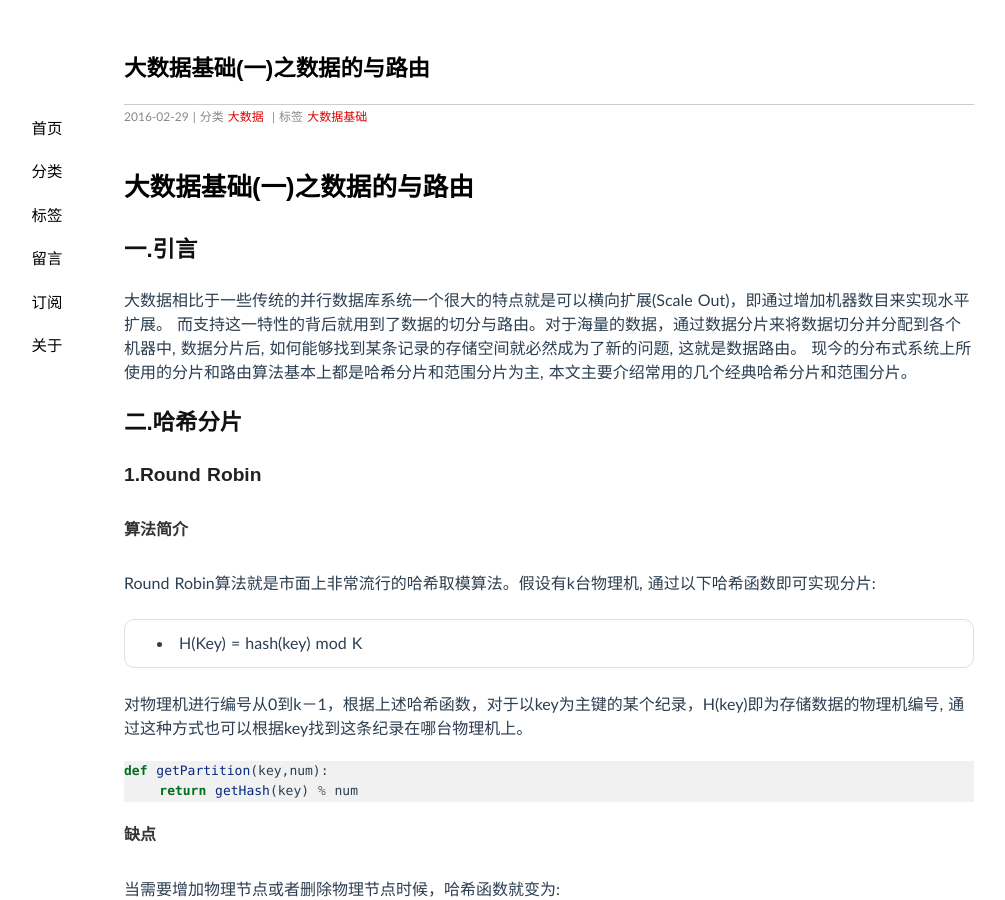
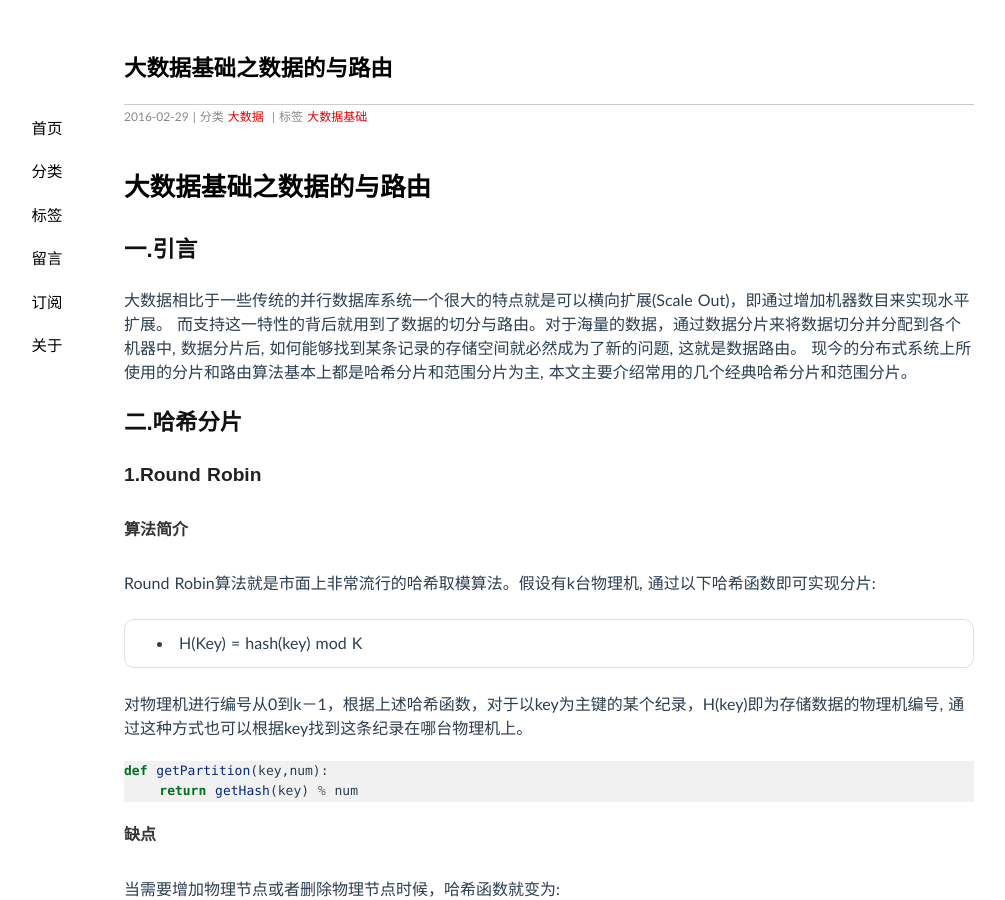
Before and after one commit to luyee/lamborryan.github.io, a Jekyll site: the page built from _posts/2016-02-29-bigdata-split-and-route.md, in a window 1280 px wide and 900 px high. Shown: the whole window, without its empty margins (91-1096 px from the left). Built offline with Jekyll 4.4.1, drawn with Linux system fonts in a browser that asks for light colours; Markdown is read by kramdown in place of the engine named in the settings; comment, search, counter and statistics services are not loaded.

Commit message:
no message

```diff
--- a/_posts/2016-02-29-bigdata-split-and-route.md
+++ b/_posts/2016-02-29-bigdata-split-and-route.md
@@ -1,11 +1,11 @@
 ---
 layout: post
-title: 大数据基础(一)之数据的与路由
+title: 大数据基础之数据的与路由
 date: 2016-02-29 23:30:00
 categories: 大数据
 tags: 大数据基础
 ---
-# 大数据基础(一)之数据的与路由
+# 大数据基础之数据的与路由
 
 ## 一.引言
 
```
